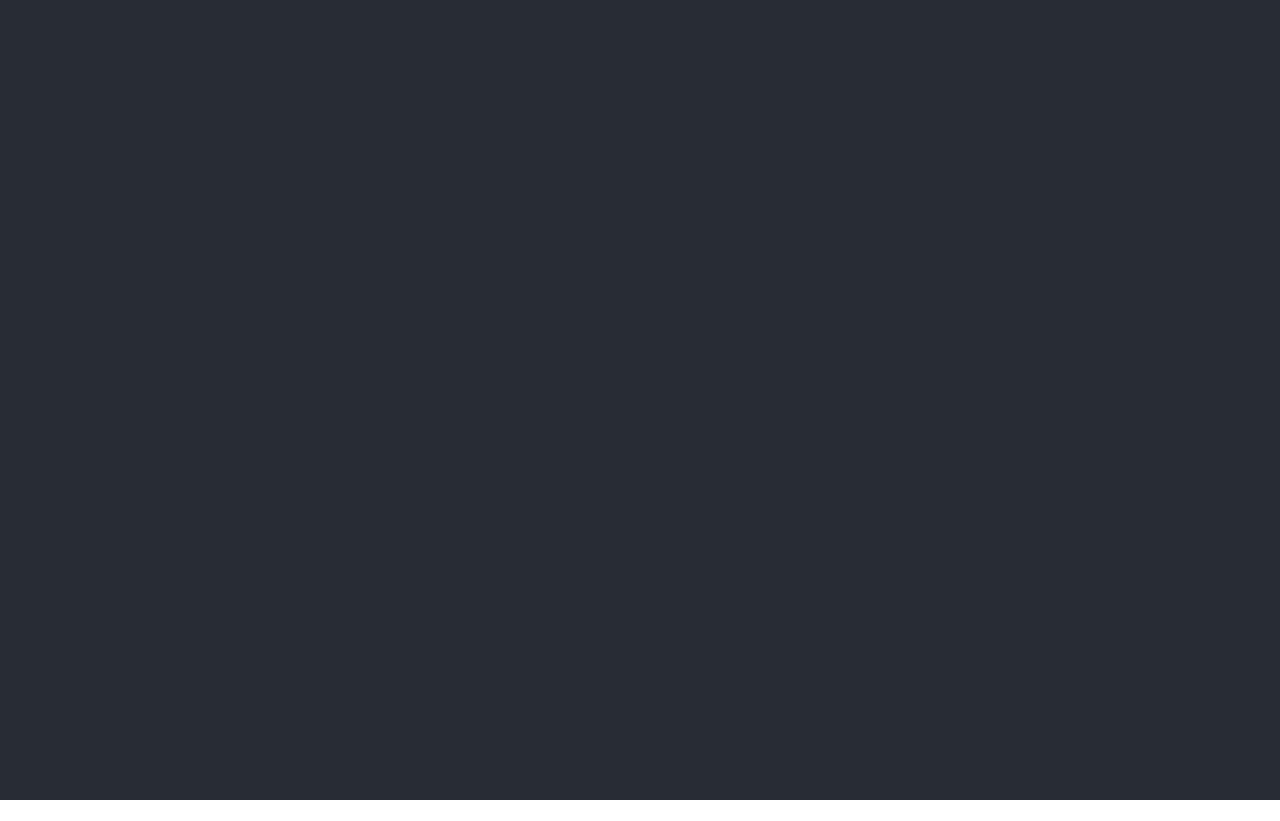
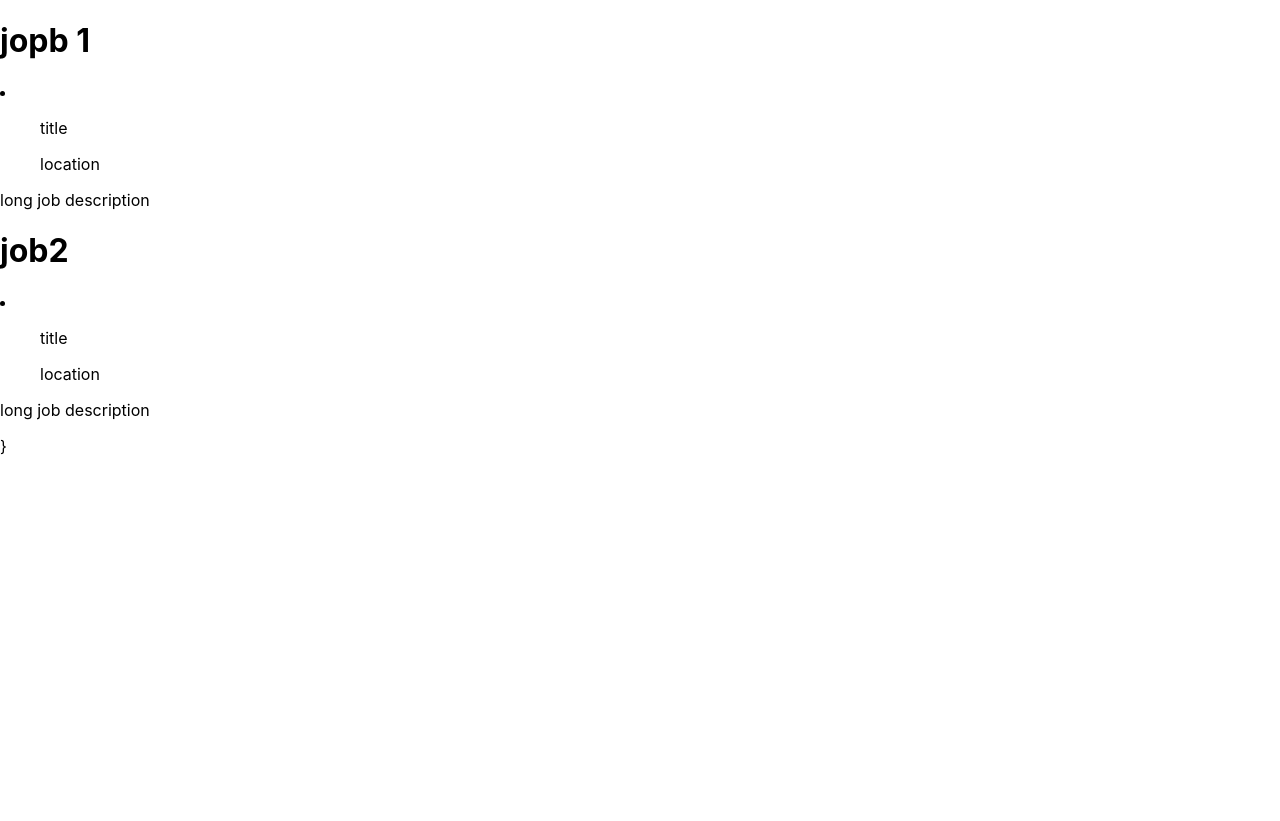
Before and after one commit to Svdbroek/TechJob-Searcher, a React (Create React App) app: page / in a window 1280 px wide. After the commit the page ends 800 px from the top, so only its background shows below. Built offline with nearby package versions, Linux system fonts and the light colour scheme.

Commit message:
makes object blocks out of a data file

```diff
--- a/src/App.js
+++ b/src/App.js
@@ -1,5 +1,5 @@
 import React from 'react';
-import './App.css';
+
 import Header from './Sections/Header/Header';
 import Feed from './Sections/Feed/Feed'
 import Sidebar from './Sections/Sidebar/Sidebar'
--- a/src/Sections/Feed/Feed.js
+++ b/src/Sections/Feed/Feed.js
@@ -1,7 +1,13 @@
 import React, { Component } from "react";
+import JobAplication from "./JobAplication"
 
-export default class Title extends Component {
-  render() {
-    return <h1>{ this.props.content }</h1>;
-  }
+export default class Feed extends Component {
+  data = [{name: "jopb 1"},
+                {name: "job2"}]
+
+    render() {
+    return <div>
+        {this.data.map(jobAdv => <JobAplication name={jobAdv.name}/>) }
 }
+    </div>
+}}
--- /dev/null
+++ b/src/Sections/Feed/JobAplication.js
@@ -0,0 +1,17 @@
+import React, { Component } from "react";
+
+
+export default class JobAplication extends Component {
+  render() {
+    return <div>
+<h1> {this.props.name}</h1>
+<div>
+<li>
+<ul>{this.props.title} </ul>
+<ul> title</ul>
+<ul>location</ul>
+</li>
+</div>
+<p>long job description</p>
+    </div>
+}}
```
